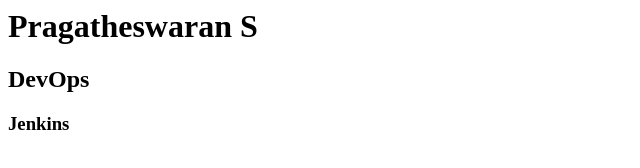
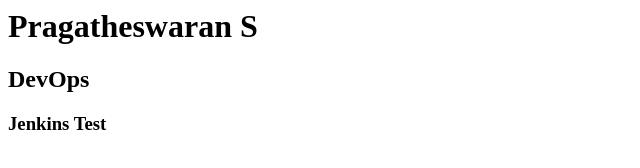
Before and after one commit to Pragatheswaran23/testDevops, a plain HTML site: page index.html in a window 1280 px wide. Shown: the full height of the page, 0-640 px from the left. Drawn offline with Linux system fonts and the light colour scheme.

Commit message:
jenkins test

```diff
--- a/index.html
+++ b/index.html
@@ -2,6 +2,6 @@
     <body>
         <h1>Pragatheswaran S</h1>
         <h2>DevOps</h2>
-        <h3>Jenkins</h3>
+        <h3>Jenkins Test</h3>
     </body>
 </html>
```
